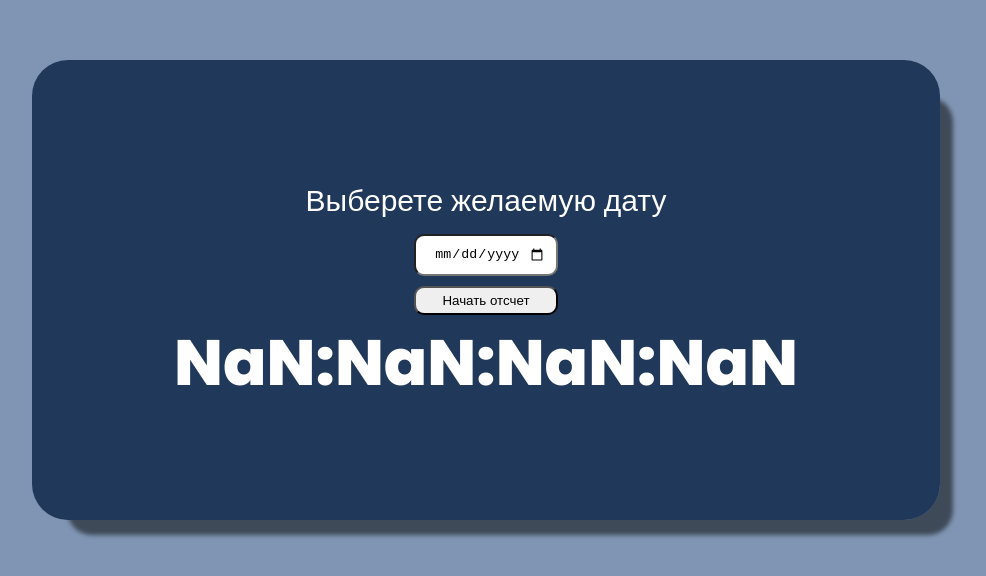
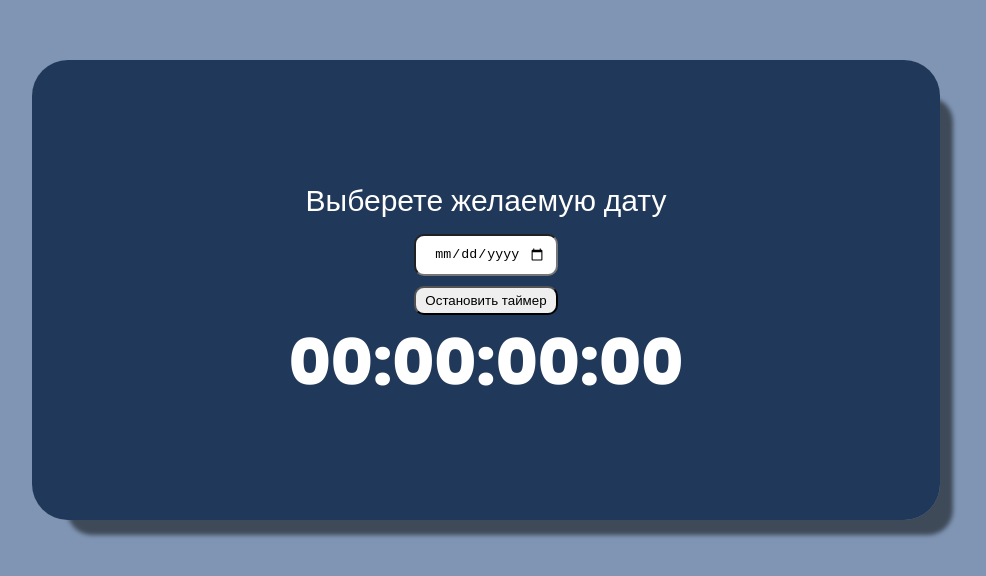
Before and after one commit to petr-rikhter/wish-timer, a React (Create React App) app: page / in a window 1280 px wide. Shown: the part 110-686 px from the top of the page, without its empty margins (154-1140 px from the left). Built offline with nearby package versions, Linux system fonts and the light colour scheme.

Commit message:
added start timer function

```diff
--- a/src/App.js
+++ b/src/App.js
@@ -2,7 +2,7 @@ import { useEffect, useState } from "react";
 import "./App.css";
 
 const App = () => {
-  const [timeLeft, setTimeLeft] = useState();
+  const [timeLeft, setTimeLeft] = useState("00");
 
   const padTime = (time) => time.toString().padStart(2, 0);
 
@@ -11,11 +11,15 @@ const App = () => {
   const hours = padTime(Math.floor(timeLeft / (1000 * 60 * 60)) % 24);
   const days = padTime(Math.floor(timeLeft / (1000 * 60 * 60 * 24)));
 
-  // useEffect(() => {
-  //   const interval = setInterval(() => {
-  //     setTimeLeft((timeLeft) => timeLeft - 1);
-  //   }, 1000);
-  // }, []);
+  useEffect(() => {
+    const interval = setInterval(() => {
+      setTimeLeft((timeLeft) => (timeLeft > 0 ? timeLeft - 1000 : ""));
+    }, 1000);
+
+    return () => {
+      clearInterval(interval);
+    };
+  }, [timeLeft]);
 
   const dateChangeHandler = (event) => {
     const chooseDate = new Date(event.target.value).getTime();
@@ -24,9 +28,10 @@ const App = () => {
     setTimeLeft(Math.abs(chooseDate - dateNow));
   };
 
-  // const startTimerHandler = (event) => {
-
-  // };
+  const stopTimerHandler = (event) => {
+    event.preventDefault();
+    setTimeLeft("00");
+  };
 
   return (
     <div className="background">
@@ -35,14 +40,14 @@ const App = () => {
 
         <form>
           <input
-            // value={chooseDate}
+            // value={timeLeft}
             onChange={dateChangeHandler}
             className="input"
             type="date"
           />
 
-          <button className="button" type="submit">
-            Начать отсчет
+          <button onClick={stopTimerHandler} className="button" type="submit">
+            Остановить таймер
           </button>
         </form>
 
```
